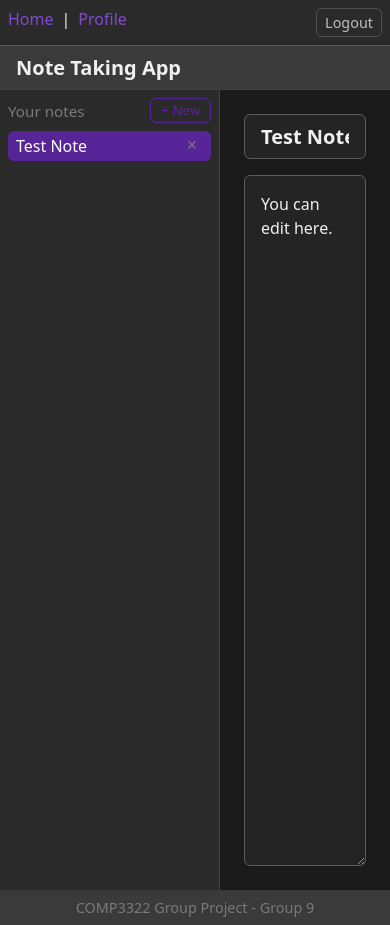
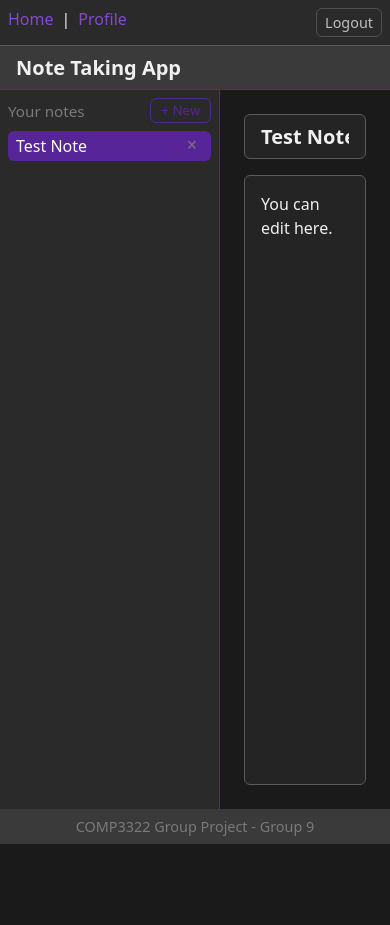
Before and after one commit to ricopoon85/COMP3322-PG09, a React app in the folder frontend/: page / in a window 390 px wide. After the commit the page ends 844 px from the top, so only its background shows below. Built offline with nearby package versions, Linux system fonts and the light colour scheme; sample sign-in values are in the browser's storage; the HTML template or start-up script is replaced by a standard one.

Commit message:
Refactor layout and styles for improved responsiveness and scrolling behavior

```diff
--- a/frontend/src/App.css
+++ b/frontend/src/App.css
@@ -38,6 +38,7 @@ nav {
 
 .navbar {
     padding: var(--space-sm);
+    flex-shrink: 0;
 }
 
 .nav-button {
--- a/frontend/src/components/Editor.jsx
+++ b/frontend/src/components/Editor.jsx
@@ -39,7 +39,7 @@ export default function Editor({ note, onTitleChange, onContentChange }) {
         aria-label="Note title"
       />
       <textarea
-        className={styles.textarea}
+        className={`scroll-container ${styles.textarea}`}
         value={content}
         onChange={(e) => setContent(e.target.value)}
         placeholder="Start writing your note..."
--- a/frontend/src/components/Editor.module.css
+++ b/frontend/src/components/Editor.module.css
@@ -3,9 +3,11 @@
   flex-direction: column;
   flex: 1;
   min-width: 0;
+  min-height: 0;
   padding: var(--space-lg);
   background-color: var(--color-background);
   gap: var(--space-md);
+  overflow: hidden;
 }
 
 .titleInput {
@@ -27,8 +29,9 @@
 
 .textarea {
   flex: 1;
-  min-height: 280px;
-  resize: vertical;
+  min-height: 0;
+  resize: none;
+  overflow-y: auto;
   padding: var(--space-md);
   border: 1px solid var(--color-input-border);
   border-radius: var(--radius-sm);
--- a/frontend/src/components/Sidebar.jsx
+++ b/frontend/src/components/Sidebar.jsx
@@ -9,7 +9,7 @@ export default function Sidebar({
   onDelete,
 }) {
   return (
-    <aside className={styles.sidebar}>
+    <aside className={`scroll-container ${styles.sidebar}`}>
       <div className={styles.headingRow}>
         <p className={styles.heading}>Your notes</p>
         <button className={styles.newButton} onClick={onCreate}>
--- a/frontend/src/components/Sidebar.module.css
+++ b/frontend/src/components/Sidebar.module.css
@@ -1,6 +1,8 @@
 .sidebar {
   flex-shrink: 0;
   width: 220px;
+  height: 100%;
+  min-height: 0;
   padding: var(--space-sm);
   border-right: 1px solid var(--color-accent);
   background-color: var(--color-surface);
--- a/frontend/src/index.css
+++ b/frontend/src/index.css
@@ -15,8 +15,10 @@ html, body, #root {
   --color-surface-muted: #313131;
   --color-text: #f0f0f0;
   --color-text-muted: #7a7a7a;
+
   --color-accent: #572598;
   --color-accent-hover: #6e2fbf;
+  --color-accent-dark: #402e59;
   --color-button: #8449d0;
   --color-button-hover: #9b6adc;
   --color-input-background: #242424;
@@ -39,20 +41,27 @@ html, body, #root {
 .page-container {
   display: flex;
   flex-direction: column;
-  min-height: 100vh;
-  min-height: 100dvh;
+  min-height: 0;
+  height: 100dvh;
+  overflow: hidden;
 }
 
 .content {
   display: flex;
-  flex-direction: row;
-  flex-grow: 1;
+  flex: 1;
+  min-height: 0;
+  overflow: hidden;
 }
 
 .horizontal-layout {
   display: flex;
   align-items: center;
   gap: 15px;
+}
+
+.scroll-container {
+    scrollbar-width: thin;
+    scrollbar-color: var(--color-surface) var(--color-accent-dark);
 }
 
 body {
--- a/frontend/src/pages/Home.jsx
+++ b/frontend/src/pages/Home.jsx
@@ -48,7 +48,7 @@ export default function Home() {
   };
 
   return (
-    <div className="page-container">
+    <div className="workspace-page">
       <Header />
       <div className="content">
         <Sidebar
```
